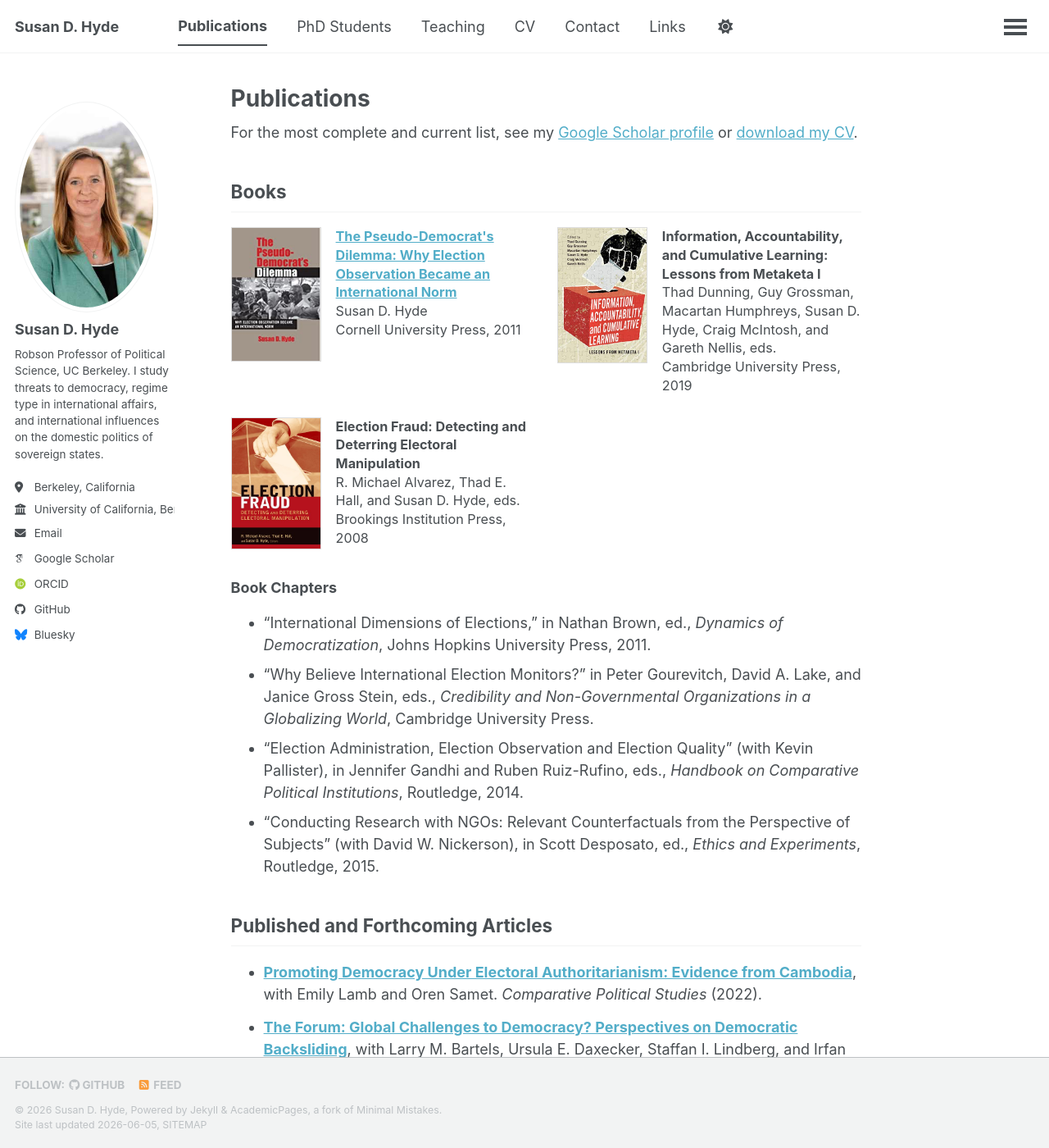
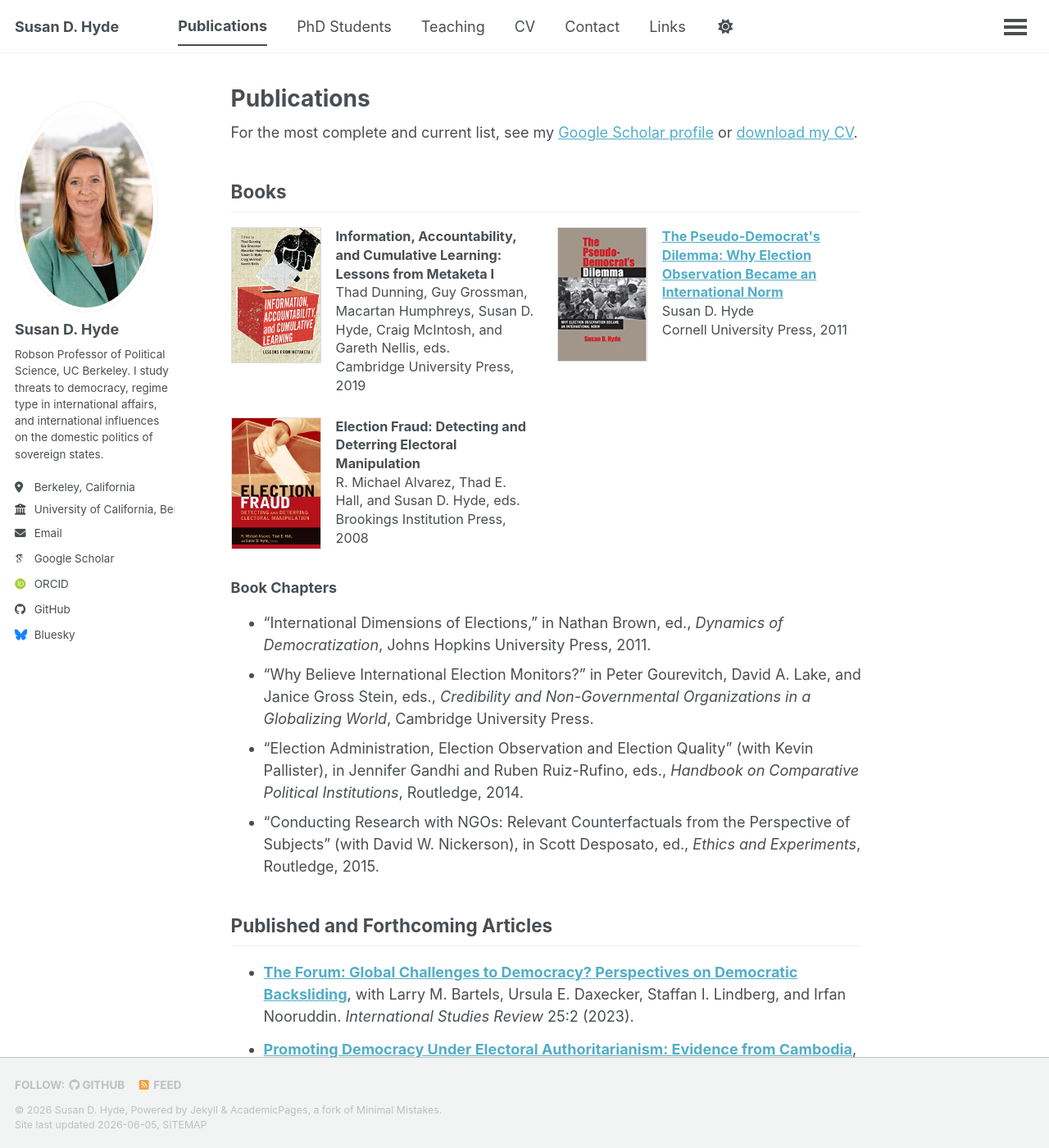
Before and after one commit to hydesusan/hydesusan.github.io, a Jekyll site: the page built from _pages/publications.md, in a window 1280 px wide and 1400 px high. Shown: the whole window at 82% size. Built offline with Jekyll 4.4.1, drawn with Linux system fonts in a browser that asks for light colours; some web fonts are replaced; a script that is not in the unit is left out; part of the change alters nothing that is shown; some of the changed text lies outside the part shown.

Commit message:
Update CV PDF to current version; books reverse-chron; op-ed links (JoD, Foreign Affairs)
Co-Authored-By: Claude Opus 4.8 (1M context) <noreply@anthropic.com>

```diff
--- a/_pages/publications.md
+++ b/_pages/publications.md
@@ -18,9 +18,9 @@ For the most complete and current list, see my [Google Scholar profile](https://
 
 <div class="book-grid">
 
+<div class="book-card"><img src="/images/research/res-01.jpg" alt="Information, Accountability, and Cumulative Learning"><div class="book-meta"><strong>Information, Accountability, and Cumulative Learning: Lessons from Metaketa I</strong><br>Thad Dunning, Guy Grossman, Macartan Humphreys, Susan D. Hyde, Craig McIntosh, and Gareth Nellis, eds.<br>Cambridge University Press, 2019</div></div>
+
 <div class="book-card"><img src="/images/research/res-03.jpg" alt="The Pseudo-Democrat's Dilemma"><div class="book-meta"><strong><a href="https://www.cornellpress.cornell.edu/book/9780801477867/the-pseudo-democrats-dilemma/">The Pseudo-Democrat's Dilemma: Why Election Observation Became an International Norm</a></strong><br>Susan D. Hyde<br>Cornell University Press, 2011</div></div>
-
-<div class="book-card"><img src="/images/research/res-01.jpg" alt="Information, Accountability, and Cumulative Learning"><div class="book-meta"><strong>Information, Accountability, and Cumulative Learning: Lessons from Metaketa I</strong><br>Thad Dunning, Guy Grossman, Macartan Humphreys, Susan D. Hyde, Craig McIntosh, and Gareth Nellis, eds.<br>Cambridge University Press, 2019</div></div>
 
 <div class="book-card"><img src="/images/research/res-04.jpg" alt="Election Fraud"><div class="book-meta"><strong>Election Fraud: Detecting and Deterring Electoral Manipulation</strong><br>R. Michael Alvarez, Thad E. Hall, and Susan D. Hyde, eds.<br>Brookings Institution Press, 2008</div></div>
 
@@ -36,8 +36,8 @@ For the most complete and current list, see my [Google Scholar profile](https://
 ## Published and Forthcoming Articles
 
 <ul class="pub-list">
+<li><a href="https://doi.org/10.1093/isr/viad019"><strong>The Forum: Global Challenges to Democracy? Perspectives on Democratic Backsliding</strong></a>, with Larry M. Bartels, Ursula E. Daxecker, Staffan I. Lindberg, and Irfan Nooruddin. <em>International Studies Review</em> 25:2 (2023).</li>
 <li><a href="https://doi.org/10.1177/00104140221139387"><strong>Promoting Democracy Under Electoral Authoritarianism: Evidence from Cambodia</strong></a>, with Emily Lamb and Oren Samet. <em>Comparative Political Studies</em> (2022).</li>
-<li><a href="https://doi.org/10.1093/isr/viad019"><strong>The Forum: Global Challenges to Democracy? Perspectives on Democratic Backsliding</strong></a>, with Larry M. Bartels, Ursula E. Daxecker, Staffan I. Lindberg, and Irfan Nooruddin. <em>International Studies Review</em> 25:2 (2023).</li>
 <li><strong>Democracy's Backsliding in the International Environment</strong>. <em>Science</em> 369:6508 (2020): 1192–1196.</li>
 <li><strong>Recapturing Regime Type in International Relations: Leaders, Institutions, and Agency Space</strong>, with Elizabeth N. Saunders. <em>International Organization</em> (2020).</li>
 <li><a href="https://advances.sciencemag.org/content/5/7/eaaw2612"><strong>Voter Information Campaigns and Political Accountability: Cumulative Findings from a Preregistered Meta-Analysis of Coordinated Trials</strong></a>, with Thad Dunning, Guy Grossman, Macartan Humphreys, Craig McIntosh, Gareth Nellis, et al. <em>Science Advances</em> 5:7 (2019).</li>
@@ -60,9 +60,9 @@ For the most complete and current list, see my [Google Scholar profile](https://
 ## Other Writing
 
 <ul class="pub-list">
-<li><strong>Follow the Leader</strong>, with Elizabeth N. Saunders. <em>Journal of Democracy</em> 33:4 (2022): 165–168.</li>
+<li><a href="https://www.journalofdemocracy.org/articles/debate-follow-the-leader/"><strong>Follow the Leader</strong></a>, with Elizabeth N. Saunders. <em>Journal of Democracy</em> 33:4 (2022): 164–168.</li>
 <li><strong>Our Democracy, Though Resilient, Isn't Unbreakable</strong>, with Elizabeth N. Saunders. <em>The New York Times</em>, December 16, 2020.</li>
 <li><strong>How Trump's Destructive Behavior Emboldens Authoritarian Leaders Abroad</strong>. <em>Los Angeles Times</em>, November 25, 2020.</li>
 <li><strong>The Unsubtle Art of Real Election Fraud</strong>. <em>The Wall Street Journal</em>, November 14, 2020.</li>
-<li><strong>The Limits of Election Monitoring: What Independent Observation Can (and Can't) Do</strong>, with Judith G. Kelley. <em>Foreign Affairs</em>, June 28, 2011.</li>
+<li><a href="https://www.foreignaffairs.com/articles/middle-east/2011-06-28/limits-election-monitoring"><strong>The Limits of Election Monitoring: What Independent Observation Can (and Can't) Do</strong></a>, with Judith G. Kelley. <em>Foreign Affairs</em>, June 28, 2011.</li>
 </ul>
```
Also changed, not shown: 1 other file.
